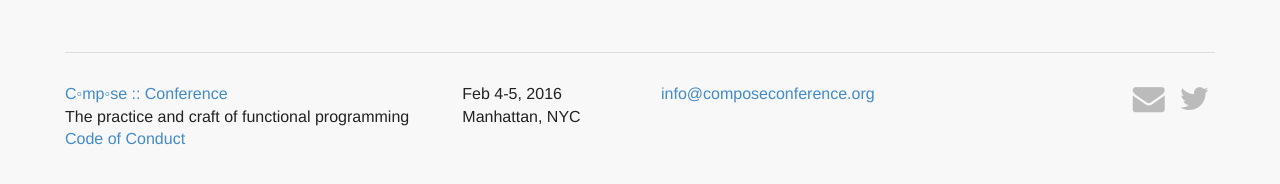
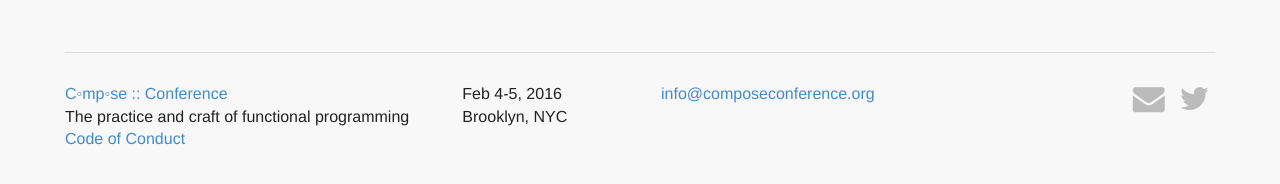
Before and after one commit to ny-haskell/composeconference, a Jekyll site: the page built from conduct.md, in a window 1280 px wide and 900 px high, scrolled down 967 px. Shown: the part 689-873 px from the top of the window. Built offline with Jekyll 4.4.1, drawn with Linux system fonts in a browser that asks for light colours; Markdown is read by kramdown in place of the engine named in the settings.

Commit message:
update footer

```diff
--- a/_includes/footer.html
+++ b/_includes/footer.html
@@ -13,11 +13,11 @@
                     <div class="col-inner-hori">
                         <a href="http://composeconference.org" class="history">C◦mp◦se :: Conference</a><br>
                         The practice and craft of functional programming<br />
-                        <a href="conduct/index.html">Code of Conduct</a></div>
+                        <a href="/conduct/">Code of Conduct</a></div>
                 </div>
                 <div class="col-lg-2 col-md-2 col-sm-2">
                     <div class="col-inner-hori">
-                        <p>Feb 4-5, 2016<br> Manhattan, NYC</p>
+                        <p>Feb 4-5, 2016<br> Brooklyn, NYC</p>
                     </div>
                 </div>
                 <div class="col-lg-3 col-md-3 col-sm-3">
```
